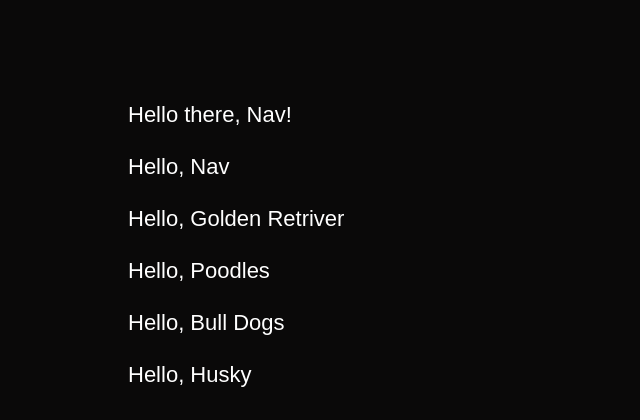
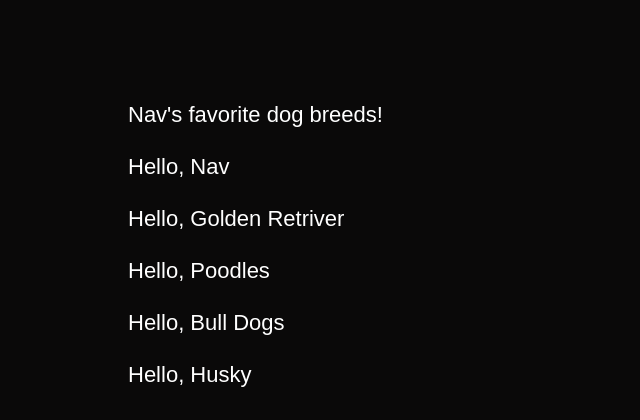
Before and after one commit to navdeep2727/W10App, a Flask app: page /hello/Nav in a window 1280 px wide. Shown: the top 420 px of the page, without its empty margins (0-640 px from the left). Run offline with Flask 3, Linux system fonts and the light colour scheme.

Commit message:
Update name.html

```diff
--- a/templates/name.html
+++ b/templates/name.html
@@ -1,7 +1,7 @@
 <head>
     <link rel="stylesheet" type="text/css" href="static/basic.css">
 </head>
-<p> Hello there, {{Sname}}!</p>
+<p> {{Sname}}'s favorite dog breeds!</p>
 
 {% for name in nameList %}
 <p> Hello, {{name}}</p>
```
